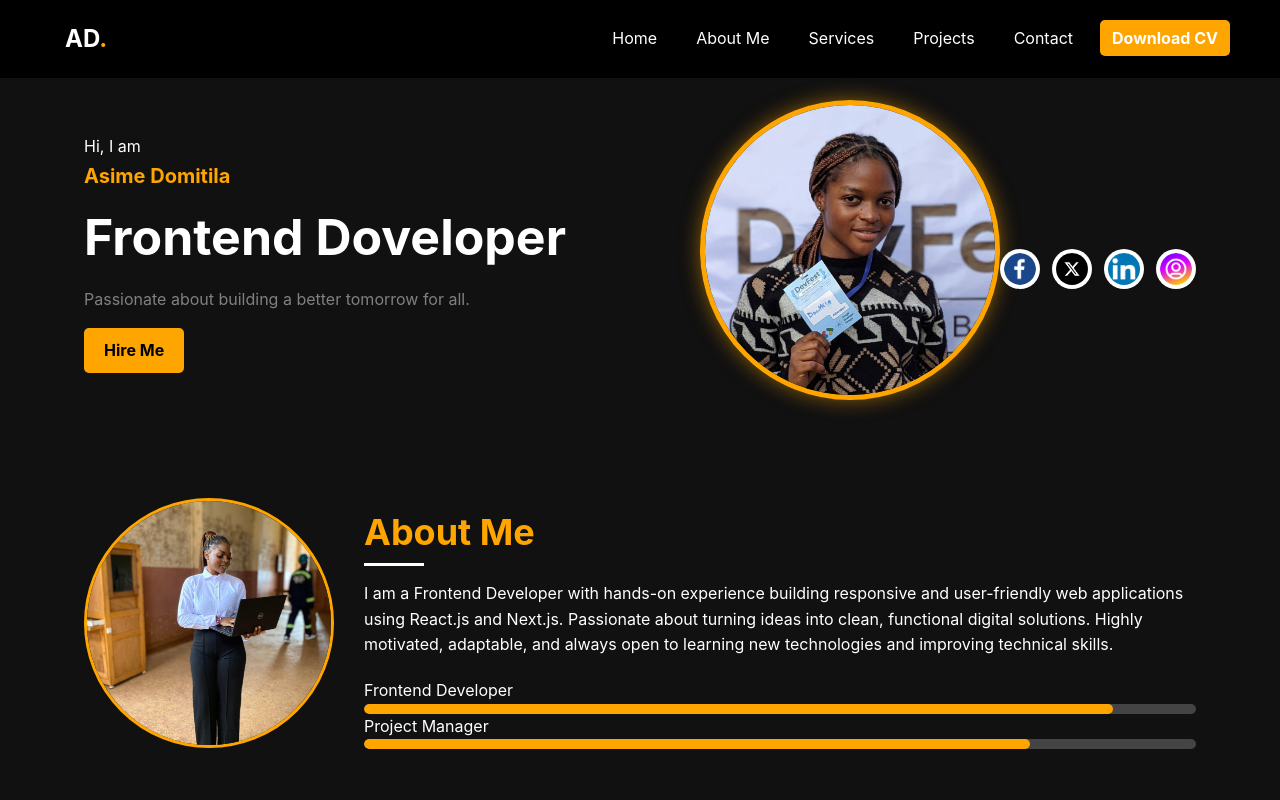
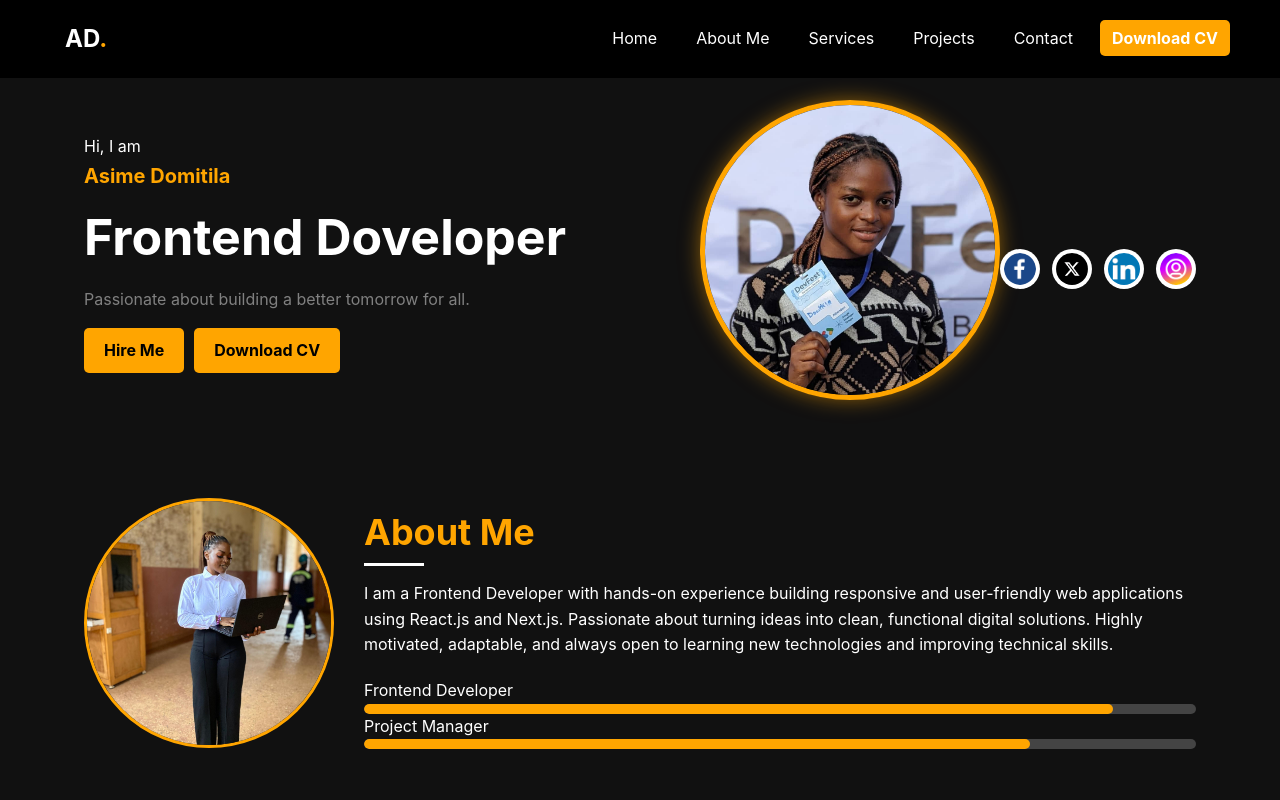
Before and after one commit to Asime670/My-Portfolio, a React (Create React App) app: page / in a window 1280 px wide. Shown: the top 800 px of the page. Built offline with nearby package versions, Linux system fonts and the light colour scheme; the HTML template or start-up script is replaced by a standard one.

Commit message:
i have added my cv to my portfolio, in such a way that someone can see and download it

```diff
--- a/public/index.html
+++ b/public/index.html
@@ -1,14 +1,12 @@
 <!DOCTYPE html>
 <html lang="en">
+
 <head>
   <meta charset="utf-8" />
   <link rel="icon" href="%PUBLIC_URL%/favicon.ico" />
   <meta name="viewport" content="width=device-width, initial-scale=1" />
   <meta name="theme-color" content="#000000" />
-    <meta
-      name="description"
-      content="Web site created using create-react-app"
-    />
+  <meta name="description" content="Asime Domitila - Frontend Developer Portfolio" />
   <link rel="apple-touch-icon" href="%PUBLIC_URL%/logo192.png" />
   <!--
       manifest.json provides metadata used when your web app is installed on a
@@ -24,8 +22,9 @@
       work correctly both with client-side routing and a non-root public URL.
       Learn how to configure a non-root public URL by running `npm run build`.
     -->
-    <title>React App</title>
+  <title>Asime Domitila portfolio</title>
 </head>
+
 <body>
   <noscript>You need to enable JavaScript to run this app.</noscript>
   <div id="root"></div>
@@ -40,4 +39,5 @@
       To create a production bundle, use `npm run build` or `yarn build`.
     -->
 </body>
+
 </html>
--- a/src/components/Hero.js
+++ b/src/components/Hero.js
@@ -8,6 +8,7 @@ const Hero = () => (
       <h2>Frontend Doveloper</h2>
       <p className="hero-desc">Passionate about building a better tomorrow for all.</p>
       <a href="#contact" className="btn">Hire Me</a>
+      <a href="/assets/cv.pdf" className="btn" target="_blank" rel="noopener noreferrer" download style={{ marginLeft: '10px' }}>Download CV</a>
     </div>
     <div className="hero-image">
       <img src="/assets/images/profile.png" alt="profile" />
--- a/src/components/Navbar.js
+++ b/src/components/Navbar.js
@@ -9,7 +9,7 @@ const Navbar = () => (
       <li><a href="#services">Services</a></li>
       <li><a href="#projects">Projects</a></li>
       <li><a href="#contact">Contact</a></li>
-      <li><a href="#contact" className="cv-btn">Download CV</a></li>
+      <li><a href="/assets/cv.pdf" className="cv-btn" target="_blank" rel="noopener noreferrer" download>Download CV</a></li>
     </ul>
   </nav>
 );
```
Also changed, not shown: public/manifest.json, 1 other file (tests, documents, lock files or other folders). Lines whose indentation alone changed are shown as unchanged.
